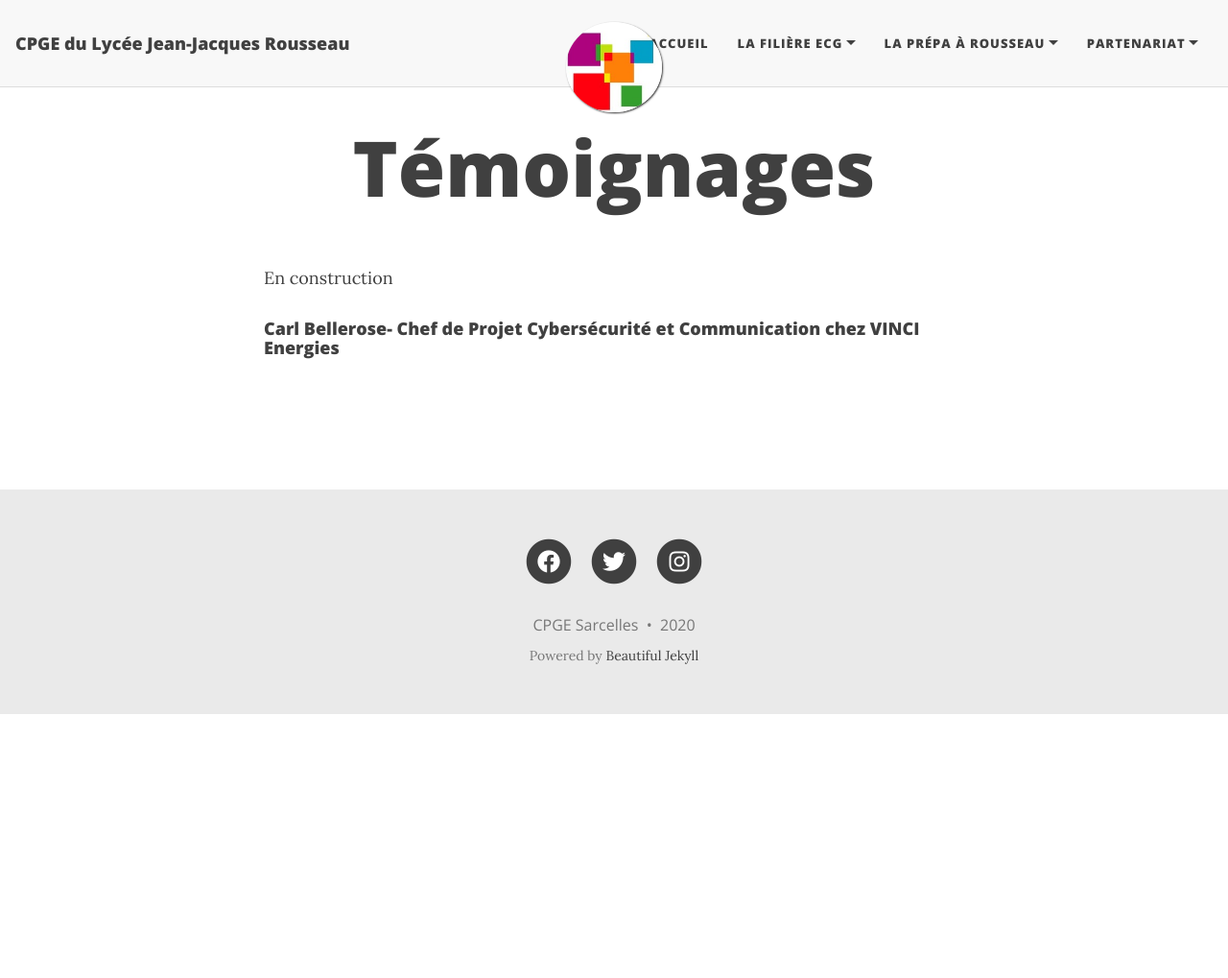
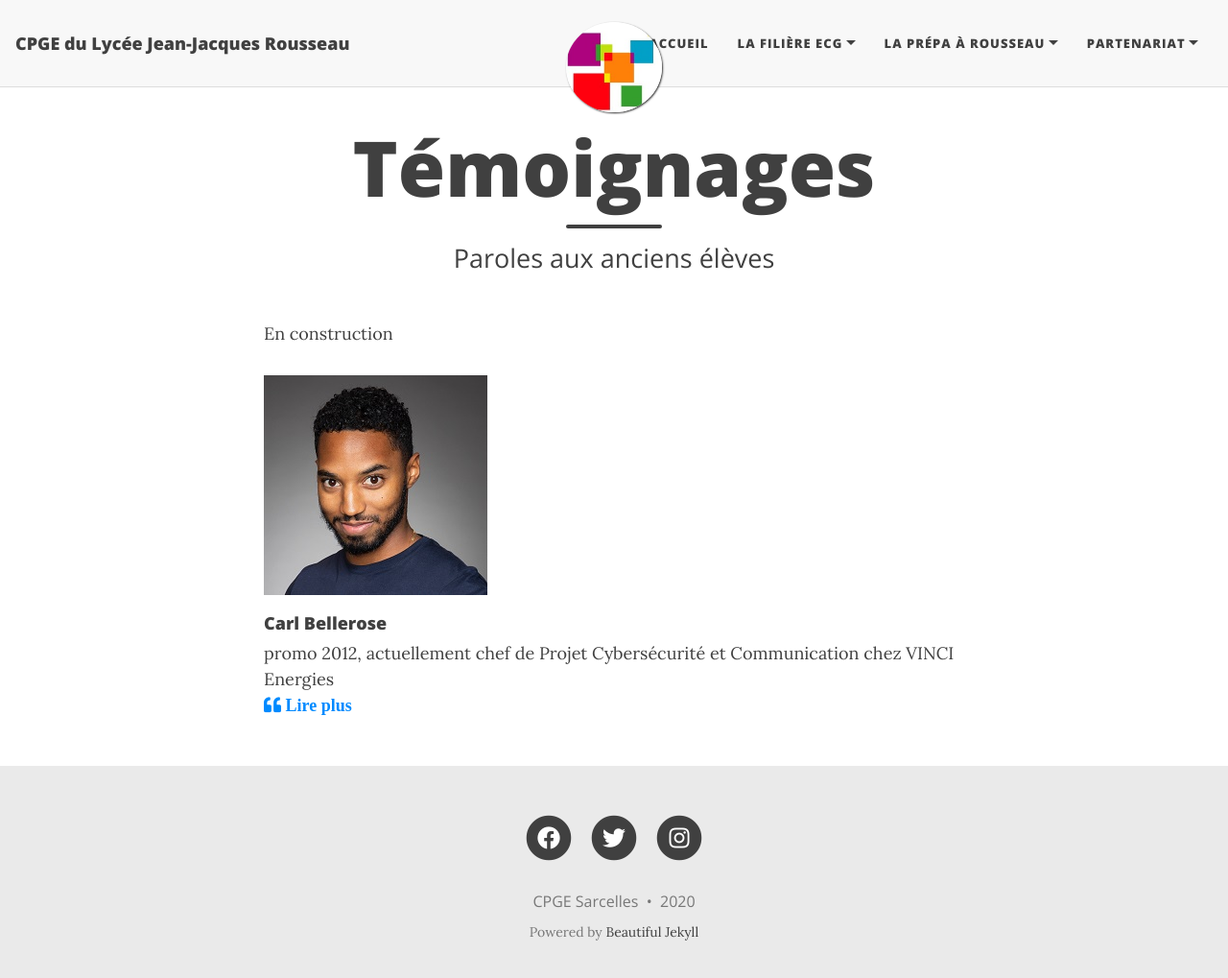
Before and after one commit to cpgesarcelles/cpgesarcelles.github.io, a Jekyll site: the page built from temoignages.md, in a window 1280 px wide and 1032 px high. Shown: the top 1019 px of the window at 96% size. Built offline with Jekyll 4.4.1, drawn with Linux system fonts in a browser that asks for light colours; nearby versions of some CDN libraries.

Commit message:
Update temoignages.md

```diff
--- a/temoignages.md
+++ b/temoignages.md
@@ -1,8 +1,13 @@
 ---
-layout: page
 title: Témoignages
+subtitle: Paroles aux anciens élèves
+eleves:
+  - name: Carl Bellerose
+    img: /assets/img/Bellerose.JPG
+    desc: promo 2012, actuellement chef de Projet Cybersécurité et Communication chez VINCI Energies
+    temoignage: /temoignages.md
 ---
+
 En construction
 
-#### Carl Bellerose- Chef de Projet Cybersécurité et Communication chez VINCI Energies
-![](assets/img/Bellerose.JPG)
+{% include list-circles.html items=page.eleves %}
```
